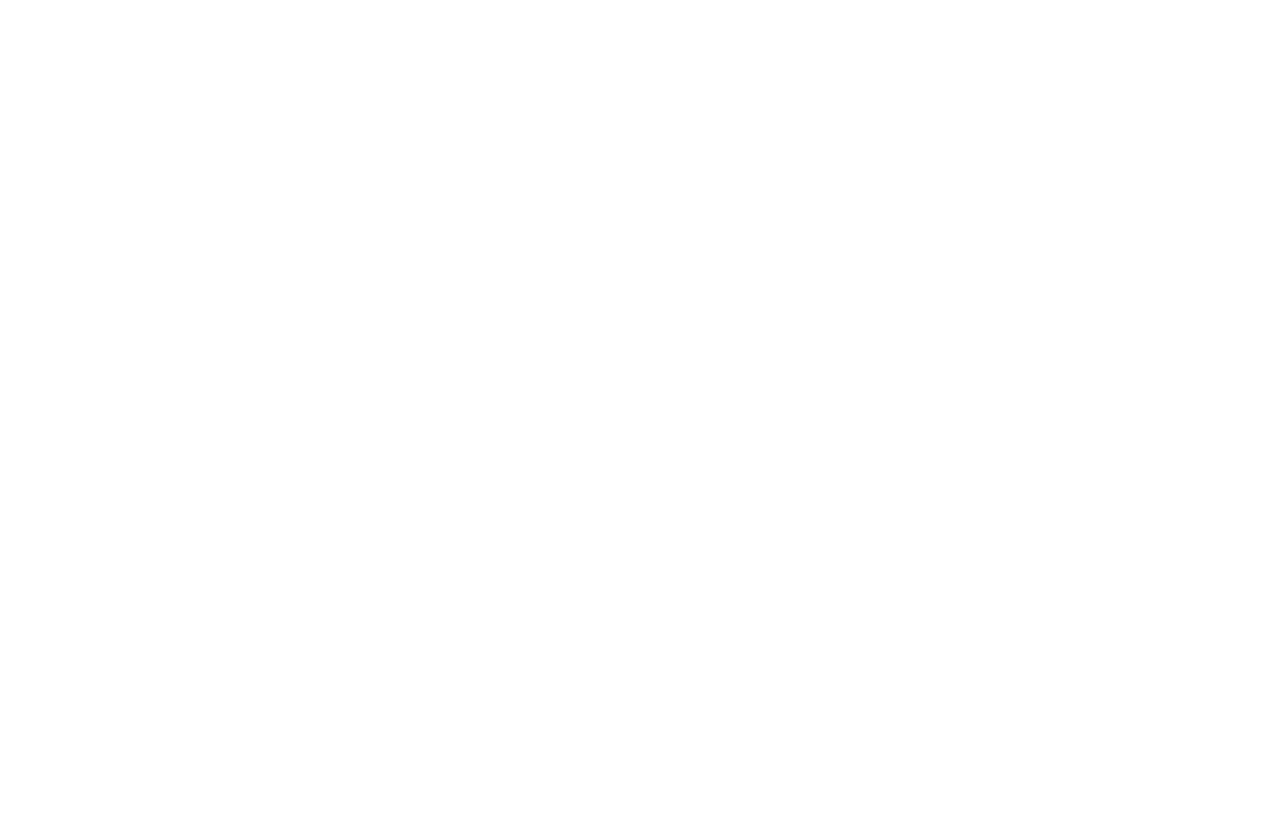
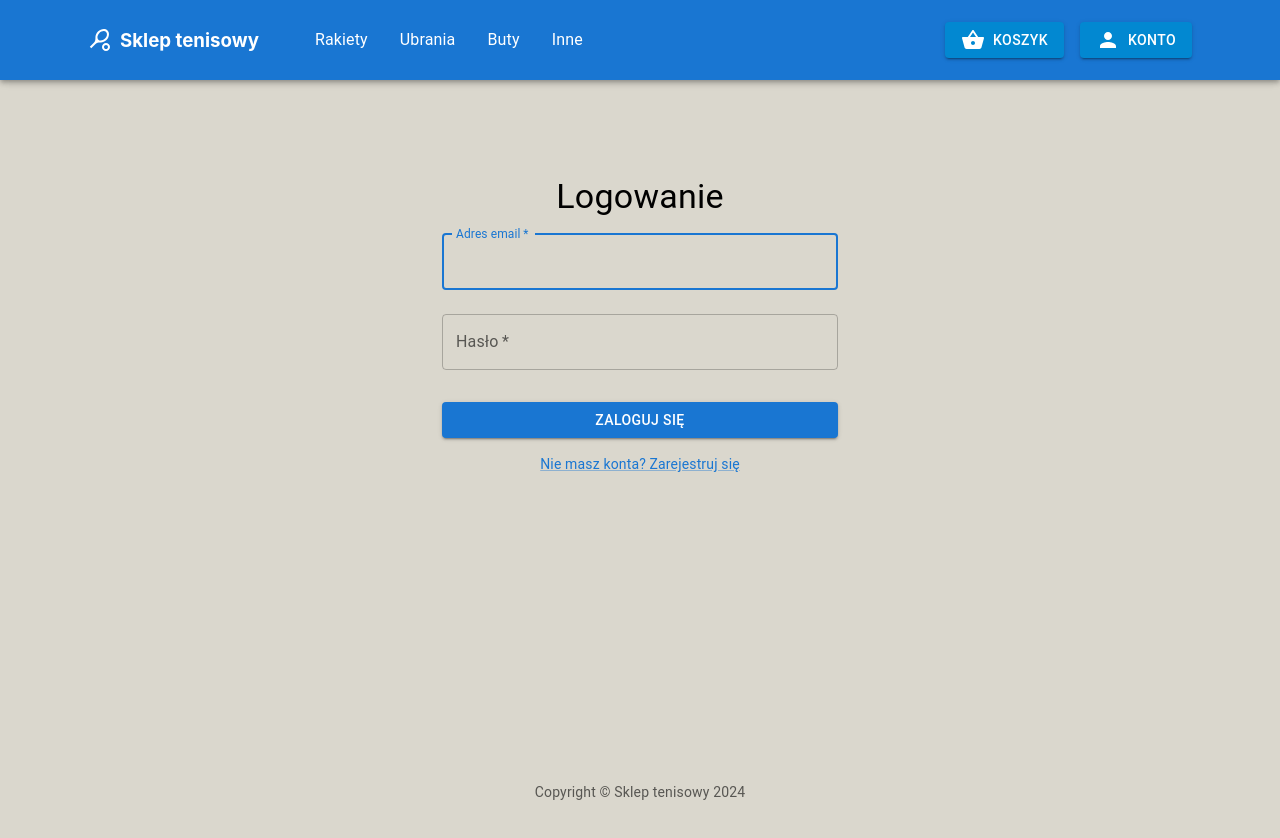
Before and after one commit to Ikar17/tennis_shopping_app, a React (Create React App) app in the folder frontend/: page /login in a window 1280 px wide. Before the commit this address had no page. Shown: the top 838 px of the page. Before the commit the page ends 800 px from the top, so only its background shows below. Built offline with nearby package versions, Linux system fonts and the light colour scheme; the HTML template or start-up script is replaced by a standard one.

Commit message:
Added the sign in page

```diff
--- a/frontend/src/App.tsx
+++ b/frontend/src/App.tsx
@@ -2,6 +2,7 @@
 import { BrowserRouter, Route, Routes } from 'react-router-dom';
 import MainPage from './pages/MainPage/MainPage';
 import LayoutE from './components/Layout/Layout';
+import SignInPage from './pages/SignInPage/SignInPage';
 
 function App() {
   return (
@@ -9,6 +10,7 @@
       <Routes>
         <Route path="/" element={ <LayoutE />}>
             <Route index element={ <MainPage />} />
+            <Route path="login" element={ <SignInPage /> } />
         </Route>
       </Routes>
     </BrowserRouter>
--- a/frontend/src/components/Layout/Layout.tsx
+++ b/frontend/src/components/Layout/Layout.tsx
@@ -9,7 +9,7 @@
         <Box
             sx={{
                 bgcolor: '#dad7cd',
-                height: "100vh",
+                minHeight: "100vh",
             }}
         >
             <Navbar />
--- a/frontend/src/components/Navbar/Navbar.tsx
+++ b/frontend/src/components/Navbar/Navbar.tsx
@@ -4,6 +4,7 @@
 import ShoppingBasketIcon from '@mui/icons-material/ShoppingBasket';
 import PersonIcon from '@mui/icons-material/Person';
 import SportsTennisIcon from '@mui/icons-material/SportsTennis';
+import Link from '@mui/material/Link';
 
 export default function Navbar(){
 
@@ -28,12 +29,14 @@
                     }}
                 >
                     <Box sx={{ display: "flex", gap: 5}}>
-                        <Box sx={{ display: "flex", gap: 1, alignItems: "center"}}>
+                        <Link href="/">
+                            <Box sx={{ display: "flex", gap: 1, alignItems: "center", color: "white"}}>
                                 <SportsTennisIcon />
                                 <h3>
                                     Sklep tenisowy
                                 </h3>
                             </Box>
+                        </Link>
                         <Box sx={{ display: { xs: 'none', md: 'flex' } }}>
                             <MenuItem>
                                 Rakiety
@@ -60,6 +63,7 @@
                             <ShoppingBasketIcon />
                             Koszyk
                         </Button>
+                        <Link href="/login">
                             <Button
                                 color="info"
                                 variant="contained"
@@ -70,6 +74,7 @@
                                 <PersonIcon />
                                 Konto
                             </Button>
+                        </Link>
                     </Box>
 
                     {/*mobile version*/}
--- a/frontend/src/components/Navbar/NavbarMobile.tsx
+++ b/frontend/src/components/Navbar/NavbarMobile.tsx
@@ -1,4 +1,4 @@
-import { Box, MenuItem, Button, Divider } from '@mui/material';
+import { Box, MenuItem, Button, Divider, Link } from '@mui/material';
 import Drawer from '@mui/material/Drawer';
 import { useState } from 'react';
 import ShoppingBasketIcon from '@mui/icons-material/ShoppingBasket';
@@ -65,6 +65,7 @@
                         </Button>
                     </MenuItem>
                     <MenuItem>
+                        <Link href="/login">
                             <Button
                                 color="info"
                                 variant="contained"
@@ -75,6 +76,7 @@
                                 <PersonIcon />
                                 Konto
                             </Button>
+                        </Link>
                   </MenuItem>
                 </Box>
             </Drawer>
--- /dev/null
+++ b/frontend/src/pages/SignInPage/SignInPage.tsx
@@ -0,0 +1,67 @@
+import { Box, Button, Container, Link, TextField, Typography } from "@mui/material"
+import React from "react"
+
+export default function SignInPage(){
+
+    const handleSubmit = (event : React.FormEvent<HTMLFormElement>) => {
+        event.preventDefault();
+        const data = new FormData(event.currentTarget);
+        console.log({
+            email: data.get('email'),
+            password: data.get('password'),
+        });
+        //to do send request to backend
+    }
+
+    return(
+        <Container
+            maxWidth="xs"
+        >
+            <Box
+                sx={{
+                    display: "flex",
+                    flexDirection: "column",
+                    alignItems: "center",
+                    marginTop: 12,
+                    minHeight: "70vh"
+                }}
+            >
+                <Typography component="h1" variant="h4">
+                    Logowanie
+                </Typography>
+                <Box component="form" onSubmit={ handleSubmit }>
+                    <TextField
+                        margin="normal"
+                        required
+                        fullWidth
+                        id="email"
+                        label="Adres email"
+                        name="email"
+                        autoComplete="email"
+                        autoFocus
+                    />
+                    <TextField
+                        margin="normal"
+                        required
+                        fullWidth
+                        id="password"
+                        label="Hasło"
+                        name="password"
+                        autoComplete="password"
+                    />
+                    <Button
+                        type="submit"
+                        fullWidth
+                        variant="contained"
+                        sx={{ mt: 3, mb: 2 }}
+                    >
+                        Zaloguj się
+                    </Button>
+                </Box>
+                <Link href="#" variant="body2">
+                    Nie masz konta? Zarejestruj się
+                </Link>
+            </Box>
+        </Container>
+    )
+}
```
Lines whose indentation alone changed are shown as unchanged.
